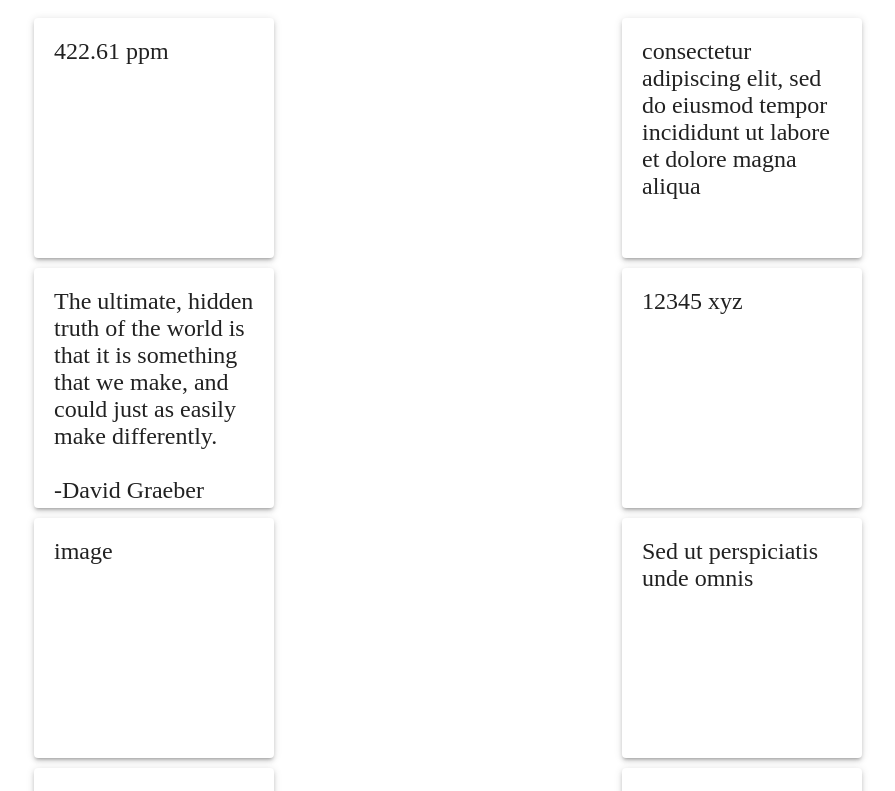
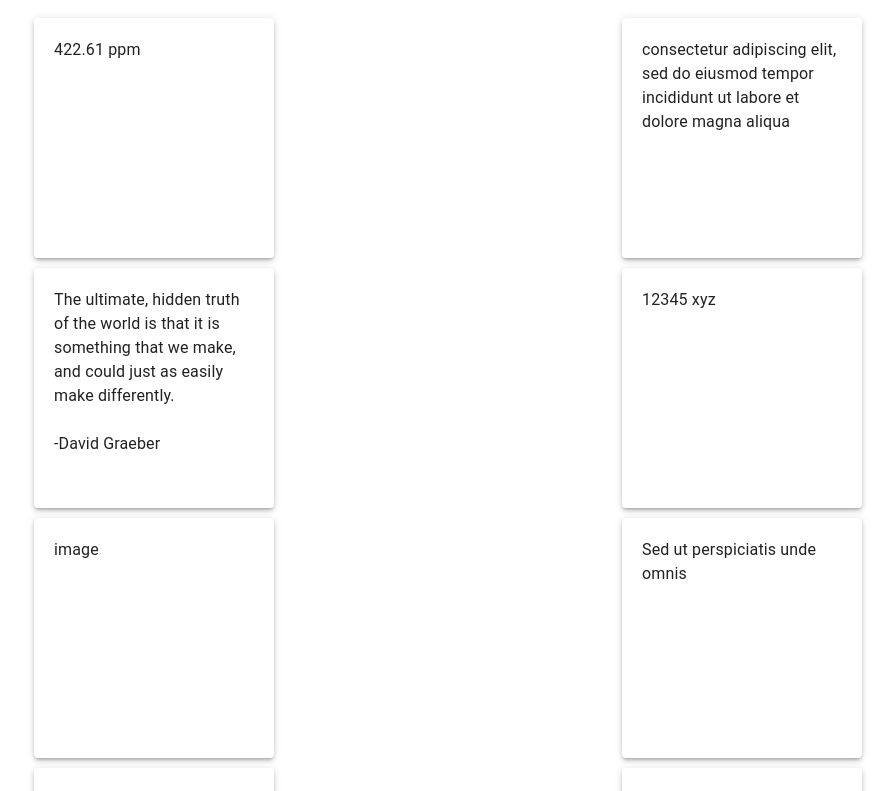
Before and after one commit to johnCbogil/personal-dashboard, a React (Create React App) app: page / in a window 1280 px wide. Shown: the top 791 px of the page, without its empty margins (40-935 px from the left). Built offline with nearby package versions, Linux system fonts and the light colour scheme.

Commit message:
font not important right now

```diff
--- a/src/App.js
+++ b/src/App.js
@@ -1,5 +1,5 @@
 import xr from './xr.png';
-import { Grid, Container, Paper, Typography, createTheme, ThemeProvider } from '@mui/material';
+import { Grid, Container, Paper, Typography } from '@mui/material';
 
 const serviceList = [
   "422.61 ppm",
@@ -12,27 +12,14 @@ const serviceList = [
   "Neque porro quisquam est"
 ];
 
-const theme = createTheme();
-
-theme.typography.body1 = {
-  fontSize: '1.2rem',
-  '@media (min-width:600px)': {
-    fontSize: '1.5rem',
-  },
-};
-
-
 function App() {
   return (
-    <ThemeProvider theme={theme}>
-
       <Container>
         <Grid container spacing={3}>
           <Grid item xs={6}>
             {serviceList.slice(0, 4).map((paper, index) => (
               <Paper key={index} elevation={3} style={{ margin: '10px', padding: '20px', width: '25vh', height: '25vh' }}>
                 <Typography
-                // sx={{ p: 5, fontSize: '2.5vh' }} // adjust as needed
                   variant="body1"
                   dangerouslySetInnerHTML={{ __html: paper }}
                 />
@@ -43,7 +30,6 @@ function App() {
             {serviceList.slice(4).map((paper, index) => (
               <Paper key={index} elevation={3} style={{ margin: '10px', padding: '20px', width: '25vh', height: '25vh' }}>
                 <Typography
-                // sx={{ p: 5 }}
                   variant="body1"
                   dangerouslySetInnerHTML={{ __html: paper }}
                 />
@@ -52,7 +38,6 @@ function App() {
           </Grid>
         </Grid>
       </Container>
-    </ThemeProvider>
   );
 }
 
```
Lines whose indentation alone changed are shown as unchanged.
